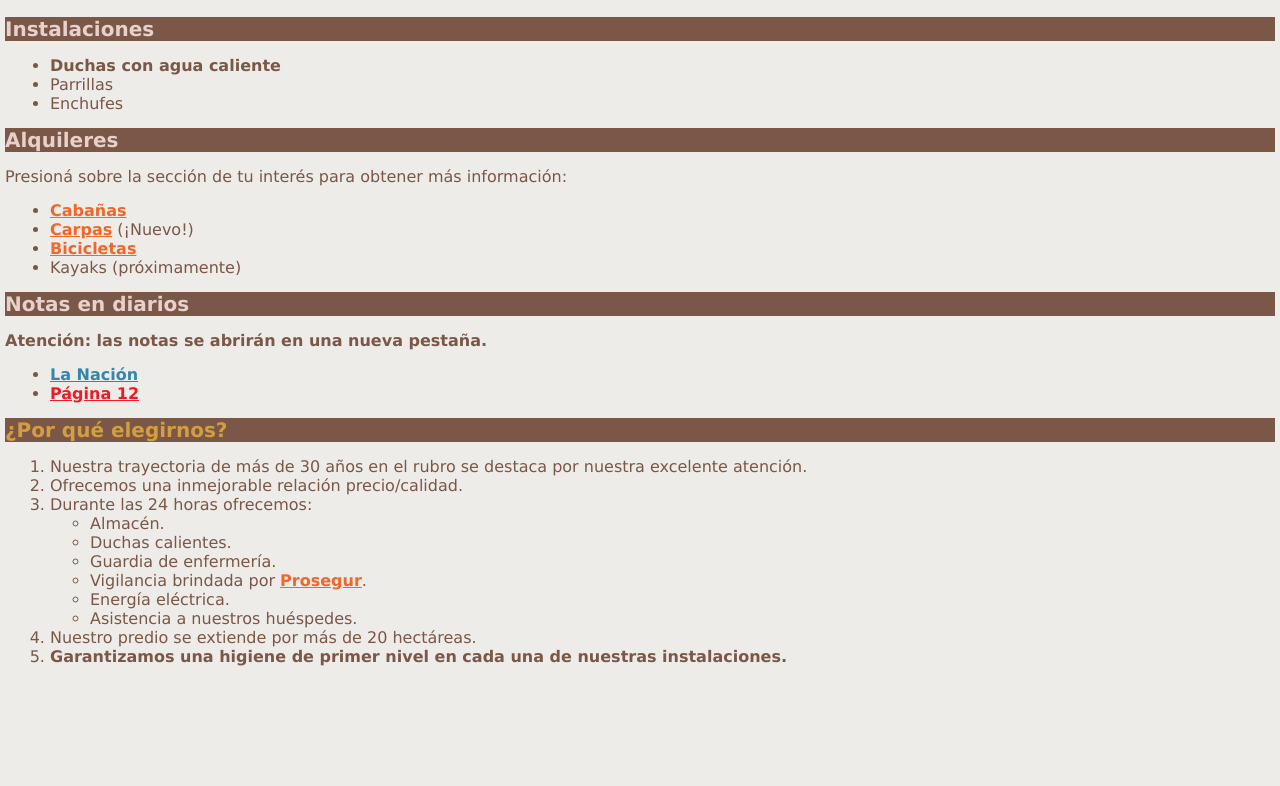
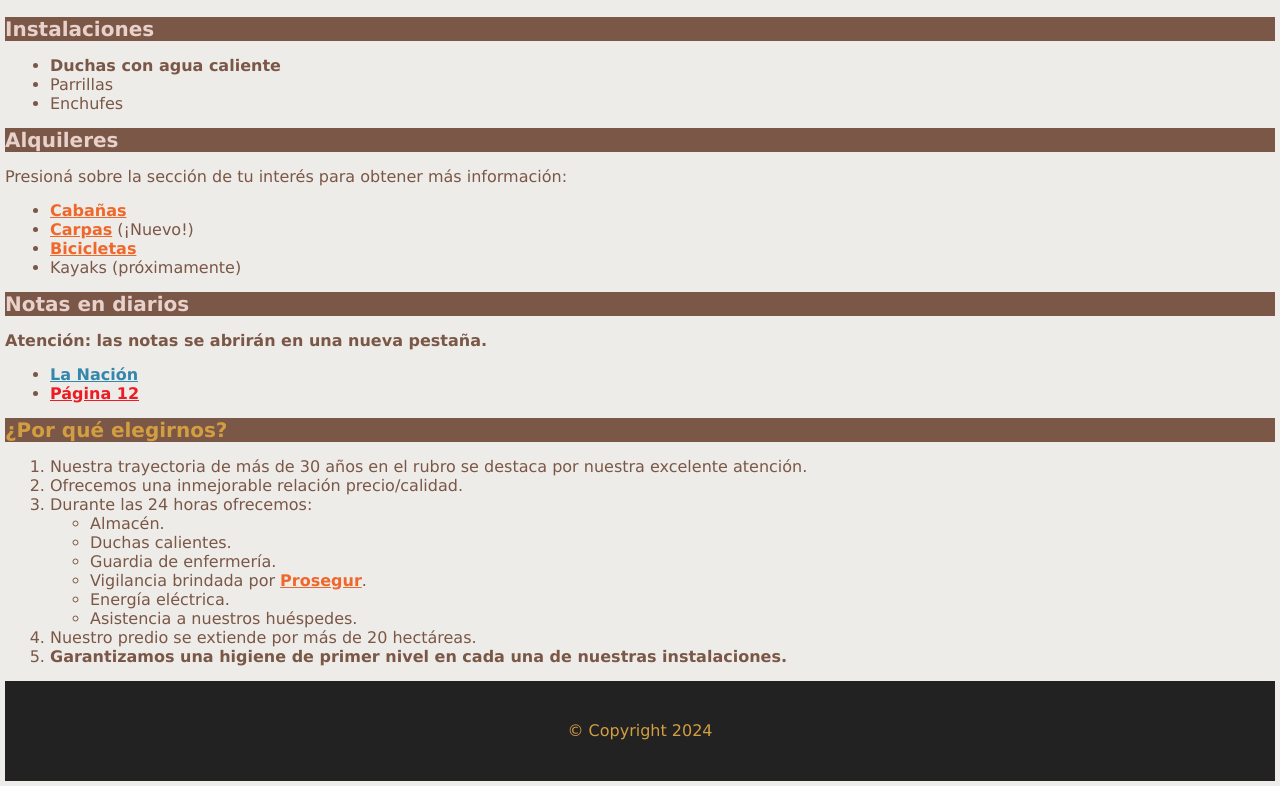
Before and after one commit to Nazhariel/desafio_05, a website built with Vite: page index.html in a window 1280 px wide. Shown: the part 463-1249 px from the top of the page. Before the commit the page ends 1144 px from the top, so only its background shows below. Built offline with nearby package versions, Linux system fonts and the light colour scheme.

Commit message:
Agregado los estilos del footer al proyecto.

```diff
--- a/index.html
+++ b/index.html
@@ -82,7 +82,7 @@
     </main>
 
     <footer>
-
+      <p class="copyright">© Copyright 2024</p>
     </footer>
     <script type="module" src="main.js"></script>
   </body>
--- a/style.css
+++ b/style.css
@@ -90,3 +90,15 @@ article section:last-of-type > h2 {
 .pagina-12 {
     color: var(--pagina-12);
 }
+
+
+footer {
+    background-color: #222;
+    height: 100px;
+    text-align: center;
+    line-height: 100px;
+}
+
+.copyright{
+    color: var(--Amarillo);
+}
```
